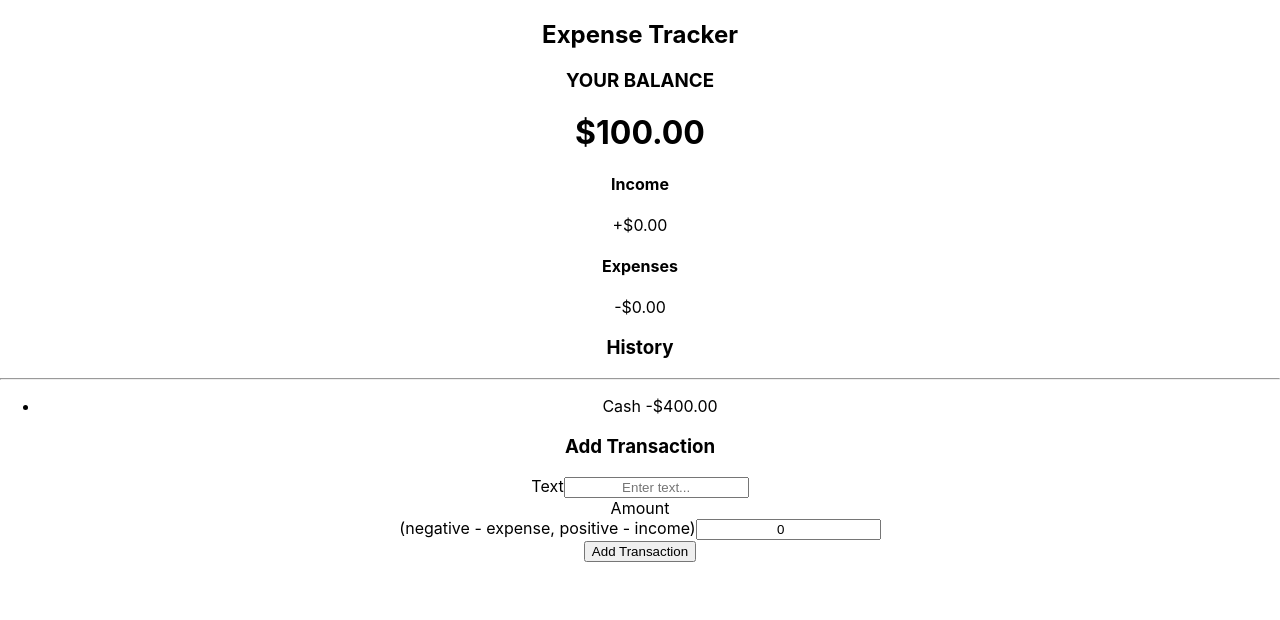
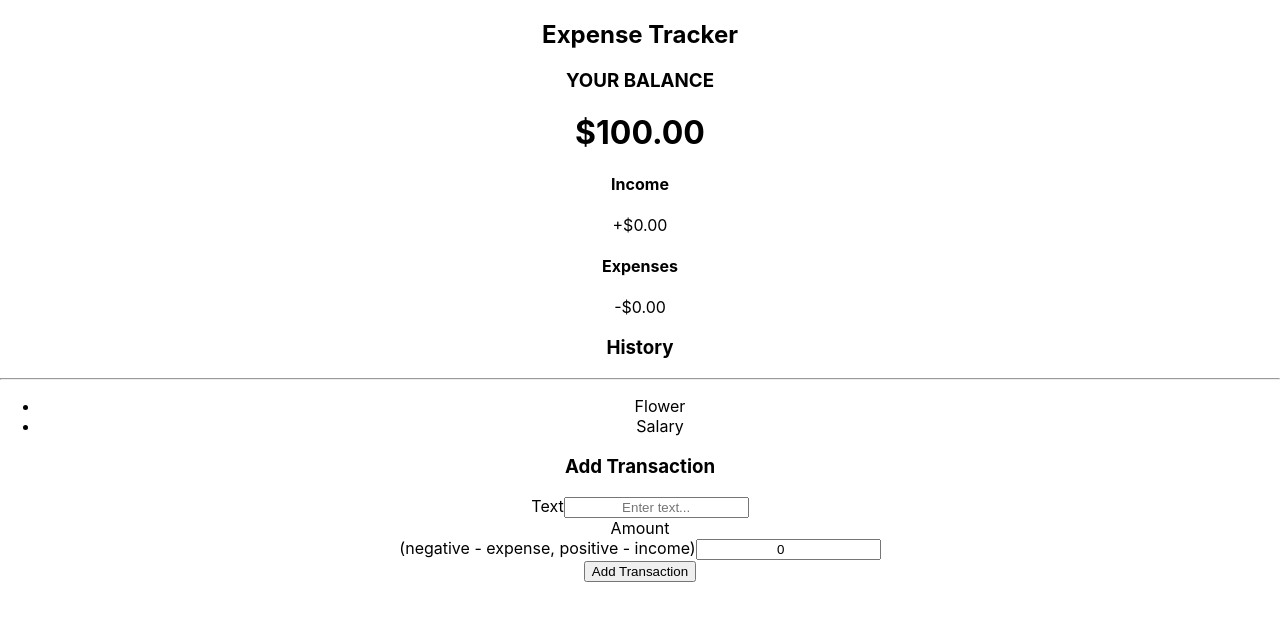
Before and after one commit to TalhaAhmedAI/expense_tracker_pwa, a React (Create React App) app: page / in a window 1280 px wide. Shown: the top 620 px of the page. Built offline with nearby package versions, Linux system fonts and the light colour scheme.

Commit message:
Make some changes
Removed the logo, added global state, Reducer, added context to transactionList component

```diff
--- a/src/App.tsx
+++ b/src/App.tsx
@@ -4,11 +4,14 @@
 import IncomeExpenses from "./components/incomeExpenses";
 import TransactionList from "./components/transactionList";
 import AddTransaction from "./components/addTransaction";
+
+import { GlobalProvider } from "./context/globalState";
+
 import "./App.css";
 
 function App() {
   return (
-    <div>
+    <GlobalProvider>
       <Header />
       <div className="container">
         <Balance />
@@ -16,7 +19,7 @@
         <TransactionList />
         <AddTransaction />
       </div>
-    </div>
+    </GlobalProvider>
   );
 }
 
--- a/src/components/transactionList.tsx
+++ b/src/components/transactionList.tsx
@@ -1,12 +1,17 @@
-import React from "react";
+import React, { useContext } from "react";
+import { globalContext } from "./../context/globalState";
 
 const TransactionList: React.SFC = () => {
+  const { transactions } = useContext(globalContext);
+
   return (
     <div>
       <h3>History</h3>
       <hr />
       <ul>
-        <li>Cash -$400.00</li>
+        {transactions.map((transaction) => (
+          <li>{transaction.text}</li>
+        ))}
       </ul>
     </div>
   );
--- /dev/null
+++ b/src/context/appReducer.js
@@ -0,0 +1,6 @@
+export default (state, action) => {
+  switch (action.type) {
+    default:
+      return state;
+  }
+};
--- /dev/null
+++ b/src/context/globalState.js
@@ -0,0 +1,29 @@
+import React, { createContext, useReducer } from "react";
+import AppReducer from "./appReducer";
+
+// Initial state
+const initialState = {
+  transactions: [
+    { id: 1, text: "Flower", amount: -20 },
+    { id: 2, text: "Salary", amount: 300 },
+  ],
+};
+
+// Create context
+
+export const globalContext = createContext(initialState);
+
+// Provider component
+
+export const GlobalProvider = ({ children }) => {
+  const [state, dipatch] = useReducer(AppReducer, initialState);
+  return (
+    <globalContext.Provider
+      value={{
+        transactions: state.transactions,
+      }}
+    >
+      {children}
+    </globalContext.Provider>
+  );
+};
```
Also changed, not shown: src/logo.svg (deleted).
